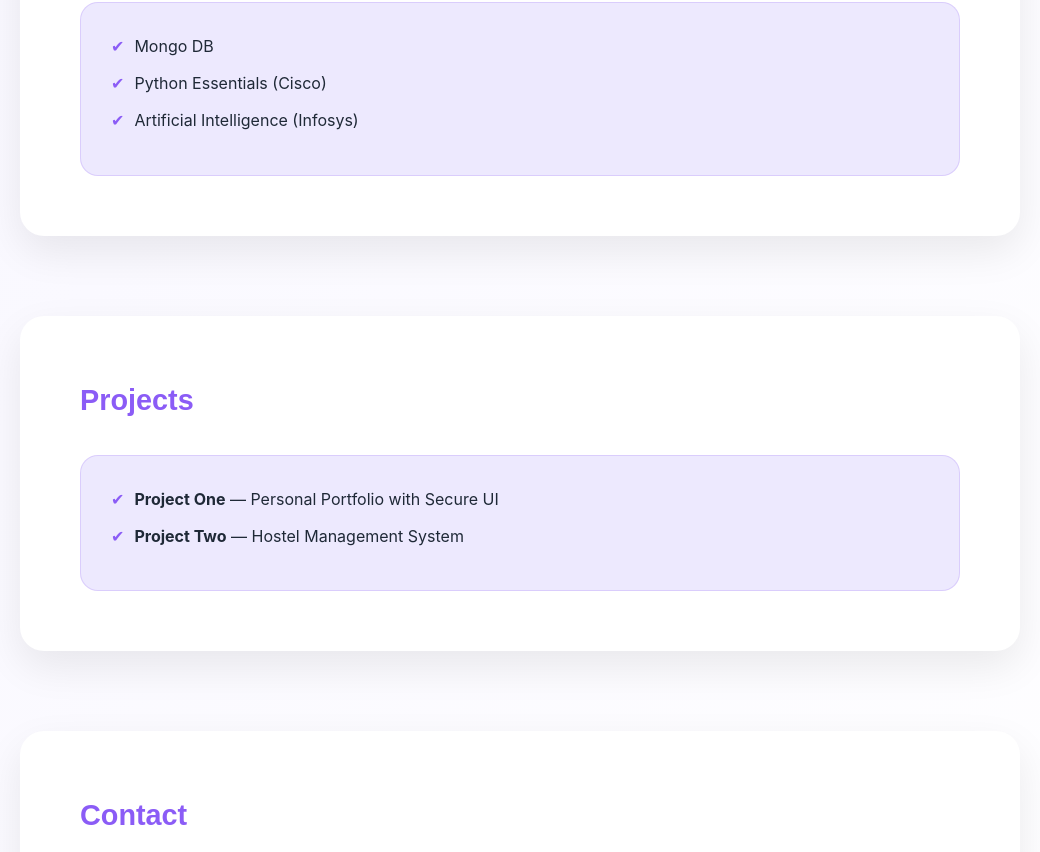
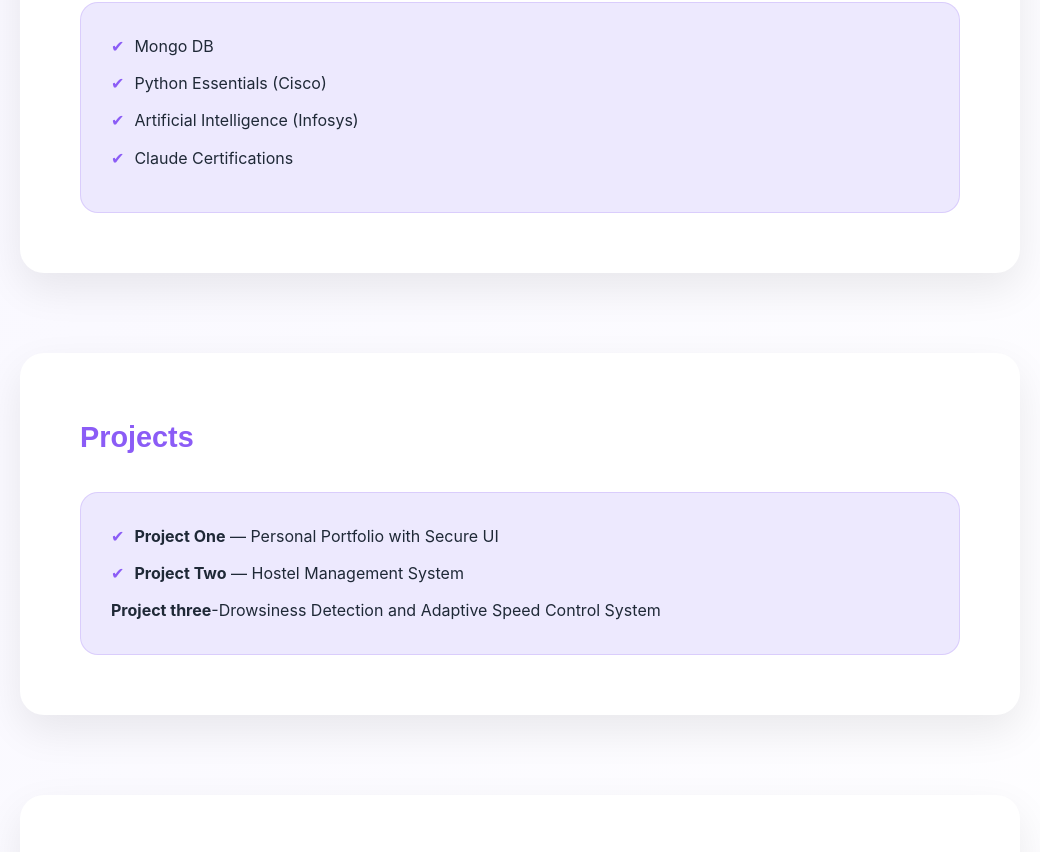
Before and after one commit to abix4/abix4.github.io, a plain HTML site: page index.html in a window 1280 px wide. Shown: the part 2410-3262 px from the top of the page, without its empty margins (120-1160 px from the left). Drawn offline with Linux system fonts and the light colour scheme.

Commit message:
Update certifications and fix HTML tag for Project three
Added 'Claude Certifications' to the certifications list and corrected the HTML tag for 'Project three'.

```diff
--- a/index.html
+++ b/index.html
@@ -308,6 +308,7 @@ I aspire to pursue a career as a Data Engineer, contributing to data-driven deci
               <li>Mongo DB</li>
               <li>Python Essentials (Cisco)</li>
               <li>Artificial Intelligence (Infosys)</li>
+              <li>Claude Certifications</li>
             </ul>
 
         </div>
@@ -319,6 +320,7 @@ I aspire to pursue a career as a Data Engineer, contributing to data-driven deci
             <ul class="list-style-card">
               <li><strong>Project One</strong> — Personal Portfolio with Secure UI</li>
               <li><strong>Project Two</strong> — Hostel Management System</li>
+              <l1><strong>Project three</strong>-Drowsiness Detection and Adaptive Speed Control  System</l1>
             </ul>
         </div>
       </section>
```
